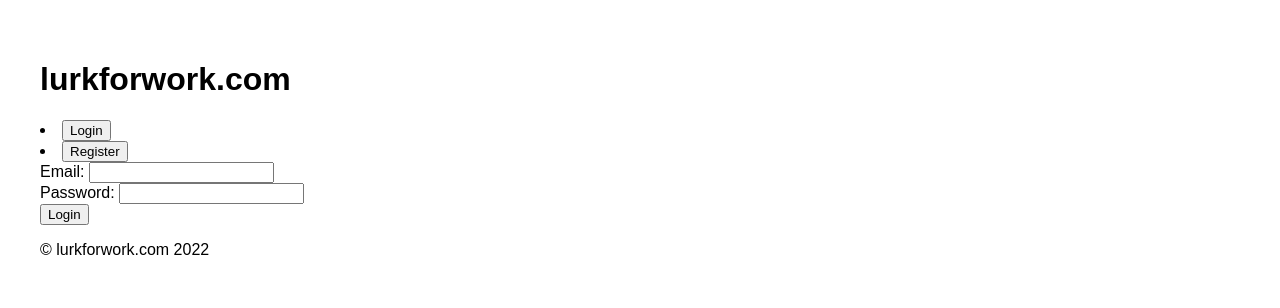
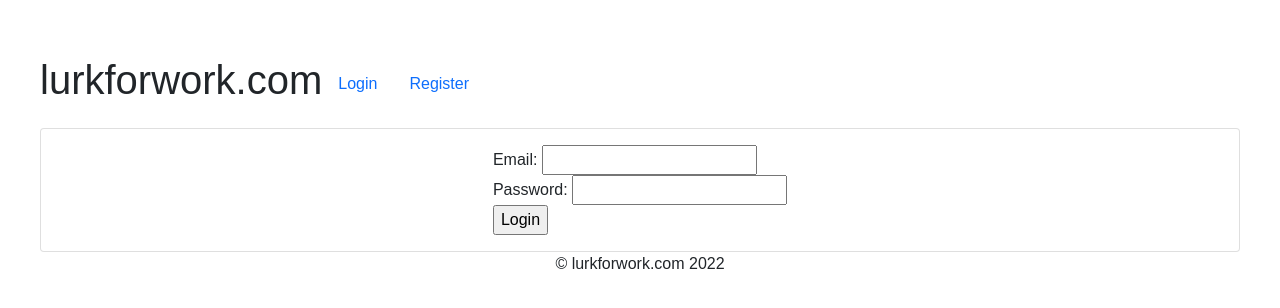
Before and after one commit to noah-correa/COMP6080-ass2-javascript, a plain HTML site: page frontend/index.html in a window 1280 px wide. Drawn offline with nearby package versions, Linux system fonts and the light colour scheme.

Commit message:
Added basic styles

```diff
--- a/frontend/index.html
+++ b/frontend/index.html
@@ -6,20 +6,22 @@
     <title>LurkForWork</title>
     <meta name="viewport" content="width=device-width, initial-scale=1">
     <!-- You can add your styles and scripts here -->
+    <link href="https://cdn.jsdelivr.net/npm/bootstrap@5.1.3/dist/css/bootstrap.min.css" rel="stylesheet" integrity="sha384-1BmE4kWBq78iYhFldvKuhfTAU6auU8tT94WrHftjDbrCEXSU1oBoqyl2QvZ6jIW3" crossorigin="anonymous">
     <link rel="stylesheet" type="text/css" media="screen" href="styles/global.css" />
 </head>
 <body>
     <!-- This is an example app structure, you can modify this as much as you choose -->
     <header>
-        <h1>lurkforwork.com</h1>
-        <div id="navbar" class="navbar">
-            <li><button class="nav-item" id="nav-login">Login</button></li>
-            <li><button class="nav-item" id="nav-register">Register</button></li>
+        <div id="navbar" class="navbar justify-content-start">
+            <h1 class="navbar">lurkforwork.com</h1>
+            <a class="nav-link" id="nav-login" href="#">Login</a>
+            <a class="nav-link" id="nav-register" href="#">Register</a>
         </div>
     </header>
-    <main role="main">
+    <main role="main" class="align-items-center">
+        <div class="content-container card align-items-center">
             <!-- Login Screen -->
-        <div id="login-screen" class="login-container">
+            <div id="login-screen" class="login-container card-body">
                 <form id="login" name="login">
                     <label for="email">Email:</label>
                     <input type="email" name="email"/><br/>
@@ -27,9 +29,9 @@
                     <input type="password" name="password"/><br/>
                     <input type="submit" value="Login"/>
                 </form>
-            <div class="error hidden" id="login-error">
+                <div class="error hidden alert alert-danger alert-dismissible" role="alert" id="login-error">
                     <span class="login-error-message"></span>
-                <button class="error-close" id="login-error-close">X</button>
+                    <button class="error-close btn-close" data-bs-dismiss="alert" id="login-error-close" type="button"></button>
                 </div>
             </div>
             <!-- Register Screen -->
@@ -45,16 +47,17 @@
                     <input type="password" name="confirmpassword"/><br/>
                     <input type="submit" value="Register"/>
                 </form>
-            <div class="error hidden" id="register-error">
+                <div class="error hidden alert alert-danger alert-dismissible" role="alert" id="register-error">
                     <span class="register-error-message"></span>
-                <button class="error-close" id="register-error-close">X</button>
+                    <button class="error-close btn-close" data-bs-dismiss="alert" id="register-error-close" type="button"></button>
                 </div>
             </div>
             <div id="dashboard-screen" class="dashboard-container hidden">
                 <button id="feed">Feed</button>
             </div>
+        </div>
     </main>
-    <footer>
+    <footer class="text-center">
         <p>&copy; lurkforwork.com 2022</p>
     </footer>
     <script type="module" src="src/main.js"></script>
```
Lines whose indentation alone changed are shown as unchanged.
